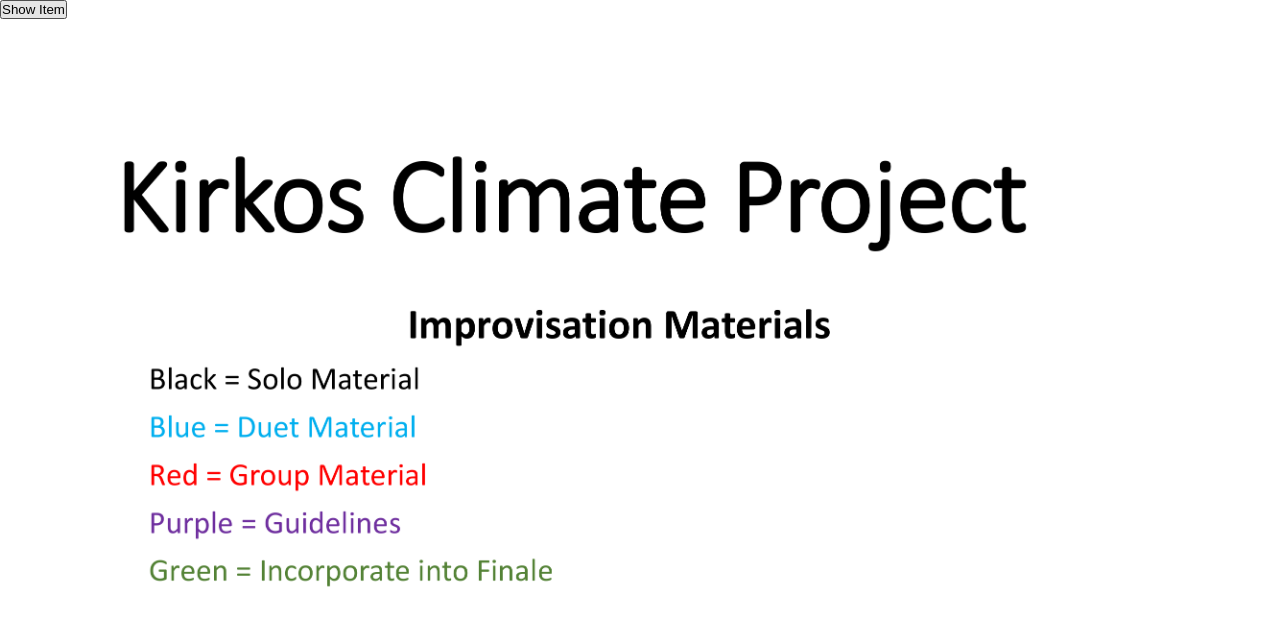
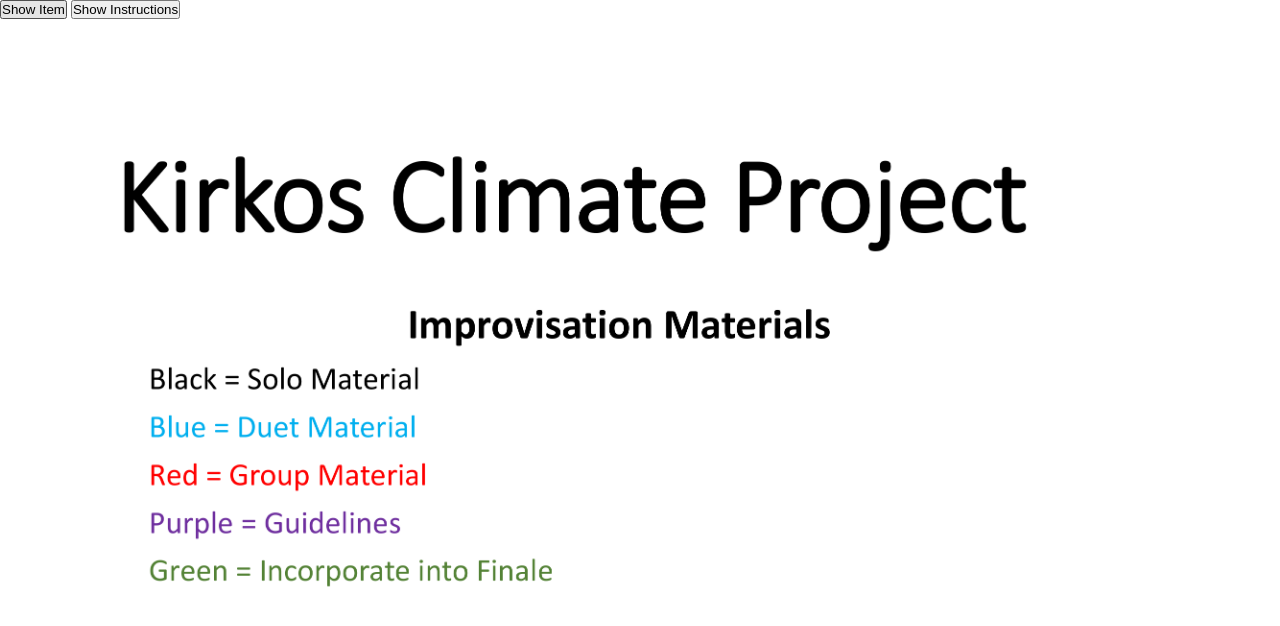
Before and after one commit to sebastianadams-music/KirkosRandomItemChooser, a plain HTML site: page index.html in a window 1280 px wide. Drawn offline with Linux system fonts and the light colour scheme.

Commit message:
changed stuff

```diff
--- a/index.html
+++ b/index.html
@@ -21,6 +21,7 @@
 </head>
 <body>
     <button id="butt">Show Item</button>
+    <button id="reset">Show Instructions</button>
     <div id="show"></div>
     <img id="image" class="center-fit" src="material/instructions.png" alt="">
 </body>
```
